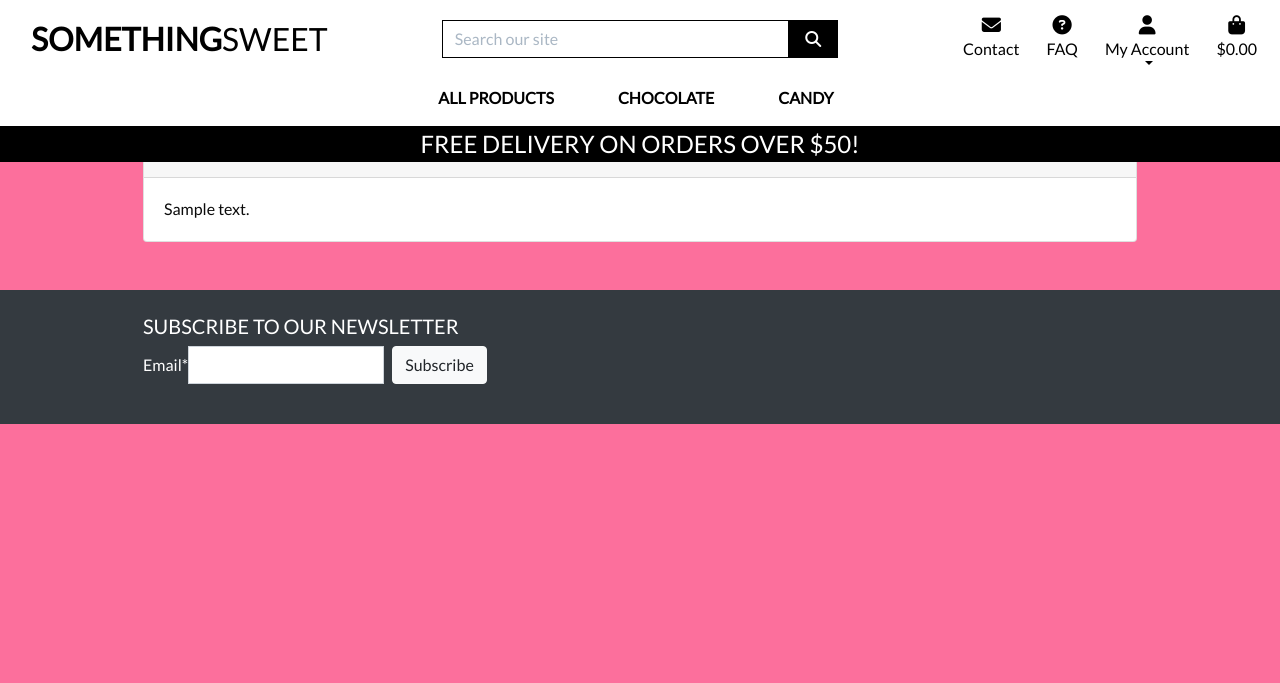
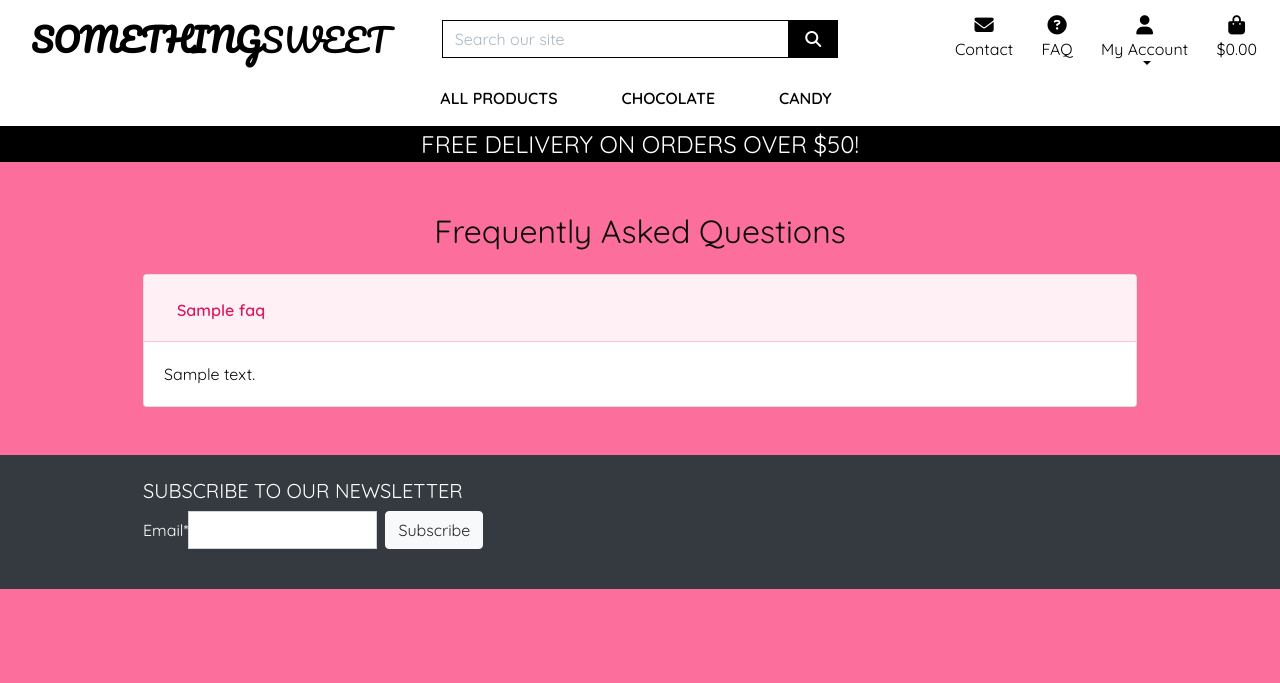
Before and after one commit to MiaTothova/PP5, a Django app: page /faq/ in a window 1280 px wide. Shown: the top 683 px of the page. Run offline with Django 3.2, Linux system fonts and the light colour scheme; tables that the repository leaves empty hold one stand-in row (values such as "Sample post"); some libraries are stand-ins or nearby versions.

Commit message:
Style faq and contact page.

```diff
--- a/bag/templates/bag/bag.html
+++ b/bag/templates/bag/bag.html
@@ -15,7 +15,7 @@
     <div class="container mb-2">
         <div class="row">
             <div class="col">
-                <hr>
+
                 <h2 class="logo-font mb-4">Shopping Bag</h2>
                 <hr>
             </div>
--- /dev/null
+++ b/home/static/home/css/faq.css
@@ -0,0 +1,26 @@
+.faq-heading {
+    font-family: 'Pacifico', cursive;
+    font-size: 2.5rem;
+    color: #c2185b;
+}
+
+.card-header {
+    background-color: #fff0f5;
+    border-bottom: 1px solid #ffb6c1;
+}
+
+.card-body {
+    background-color: #fff;
+    border-top: 1px solid #ffc0cb;
+}
+
+.btn-link {
+    color: #d81b60;
+    font-weight: 600;
+    text-decoration: none;
+}
+
+.btn-link:hover {
+    color: #ad1457;
+    text-decoration: underline;
+}
--- a/home/templates/home/faq.html
+++ b/home/templates/home/faq.html
@@ -1,5 +1,9 @@
 {% extends "base.html" %}
 {% load static %}
+
+{% block extra_css %}
+<link rel="stylesheet" href="{% static 'home/css/faq.css' %}">
+{% endblock %}
 
 {% block content %}
 <div class="container mt-5">
--- a/products/templates/products/add_product.html
+++ b/products/templates/products/add_product.html
@@ -14,7 +14,6 @@
     <div class="container">
         <div class="row">
             <div class="col-12 col-md-6">
-                <hr>
                 <h2 class="logo-font mb-4">Product Management</h2>
                 <h5 class="text-muted">Add a Product</h5>
                 <hr>
--- a/products/templates/products/edit_product.html
+++ b/products/templates/products/edit_product.html
@@ -14,7 +14,6 @@
     <div class="container">
         <div class="row">
             <div class="col-12 col-md-6">
-                <hr>
                 <h2 class="logo-font mb-4">Product Management</h2>
                 <h5 class="text-muted">Edit a Product</h5>
                 <hr>
--- a/profiles/templates/profiles/profile.html
+++ b/profiles/templates/profiles/profile.html
@@ -18,7 +18,6 @@
     <div class="container">
         <div class="row">
             <div class="col">
-                <hr>
                 <h2 class="logo-font mb-4">My Profile</h2>
                 <hr>
             </div>
--- a/static/css/base.css
+++ b/static/css/base.css
@@ -3,13 +3,16 @@ html {
 }
 
 body {
-    height: calc(100vh - 164px);
+    /* height: calc(100vh - 164px); */
     color: #0b0b0b;
     background-color: rgb(252, 111, 156) !important;
-    font-family: 'Lato';
+    font-family: 'Quicksand', sans-serif;
     /* background-color: rgb(169, 100, 9); */
 }
 
+#logo {
+    font-family: 'Pacifico', cursive;
+}
 /* from Bulma */
 .icon {
     align-items: center;
@@ -312,6 +315,8 @@ footer input[type="email"] {
 
     .header-container {
         padding-top: 164px;
+        /* padding-top: 204px; */
+
     }
 }
 
@@ -319,6 +324,8 @@ footer input[type="email"] {
 @media (max-width: 991px) {
     .header-container {
         padding-top: 116px;
+        /* padding-top: 156px; */
+
     }
 
     body {
--- a/templates/allauth/account/login.html
+++ b/templates/allauth/account/login.html
@@ -7,7 +7,7 @@
 
 {% block inner_content %}
 
-<hr>
+
 <h2 class="logo-font mb-4">{% trans "Sign In" %}</h2>
 <hr>
 
--- a/templates/allauth/account/logout.html
+++ b/templates/allauth/account/logout.html
@@ -5,7 +5,7 @@
 {% block head_title %}{% trans "Sign Out" %}{% endblock %}
 
 {% block inner_content %}
-<hr>
+
 <h2 class="logo-font mb-4">{% trans "Sign Out" %}</h2>
 <hr>
 <p>{% trans 'Are you sure you want to sign out?' %}</p>
--- a/templates/allauth/account/password_change.html
+++ b/templates/allauth/account/password_change.html
@@ -5,7 +5,7 @@
 {% block head_title %}{% trans "Change Password" %}{% endblock %}
 
 {% block inner_content %}
-    <hr>
+
     <h2 class="logo-font mb-4">{% trans "Change Password" %}</h2>
     <hr>
 
--- a/templates/base.html
+++ b/templates/base.html
@@ -18,7 +18,8 @@
   {% block corecss %}
   <link rel="stylesheet" href="https://stackpath.bootstrapcdn.com/bootstrap/4.4.1/css/bootstrap.min.css"
     integrity="sha384-Vkoo8x4CGsO3+Hhxv8T/Q5PaXtkKtu6ug5TOeNV6gBiFeWPGFN9MuhOf23Q9Ifjh" crossorigin="anonymous">
-  <link rel="stylesheet" href="https://fonts.googleapis.com/css?family=Lato&display=swap">
+  <link href="https://fonts.googleapis.com/css2?family=Pacifico&family=Quicksand:wght@400;600&display=swap" rel="stylesheet">
+
   <link rel="stylesheet" href="{% static 'css/base.css' %}">
   {% endblock %}
 
@@ -52,7 +53,7 @@
     <div id="topnav" class="row bg-white pt-lg-2 d-none d-lg-flex">
       <div class="col-12 col-lg-4 my-auto py-1 py-lg-0 text-center text-lg-left">
         <a href="{% url 'home' %}" class="nav-link main-logo-link">
-          <h2 class="logo-font text-black my-0"><strong>Something</strong>Sweet</h2>
+          <h2 id="logo" class="logo-font text-black my-0"><strong>Something</strong>Sweet</h2>
         </a>
       </div>
       <div class="col-12 col-lg-4 my-auto py-1 py-lg-0">
@@ -174,8 +175,12 @@
   {% block page_header %}
   {% endblock %}
 
-  {% block content %}
-  {% endblock %}
+
+
+    <div class="header-container">
+      {% block content %}
+      {% endblock %}
+    </div>
 
   {% block postloadjs %}
 
```
